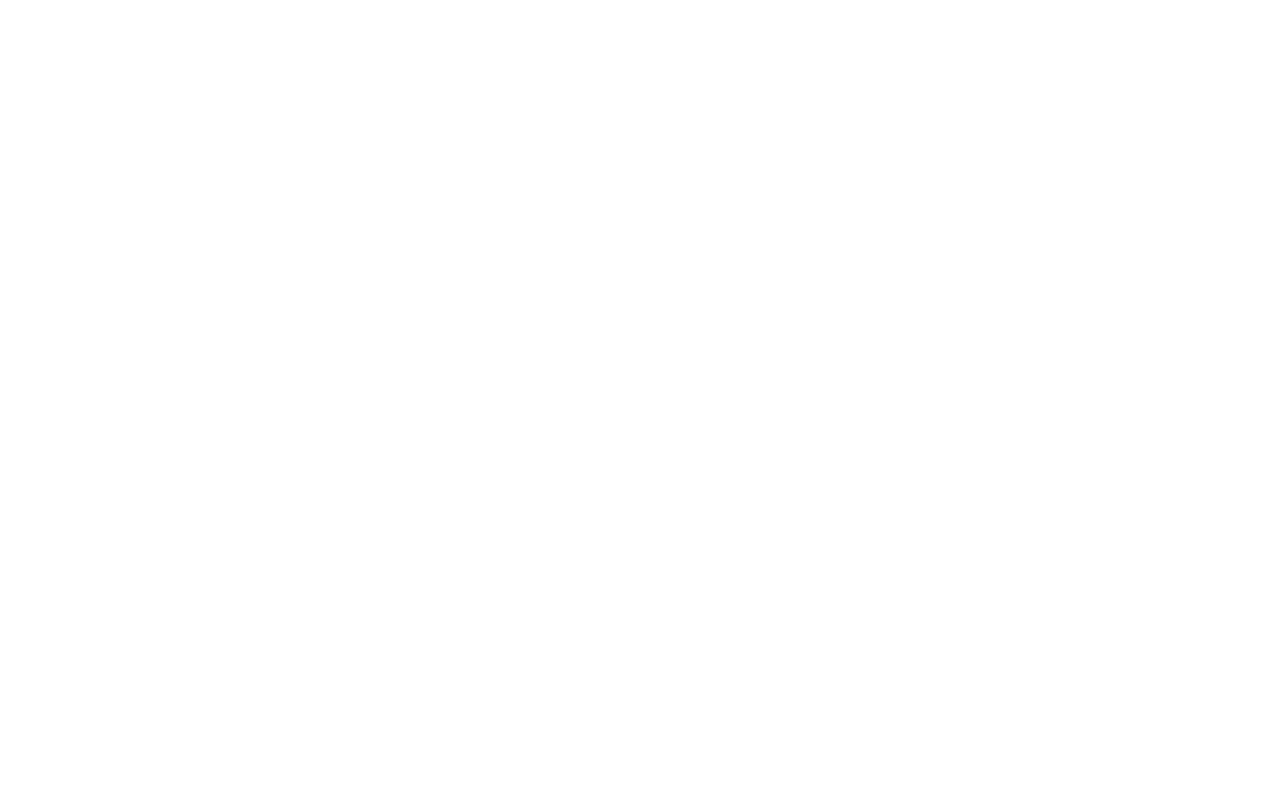
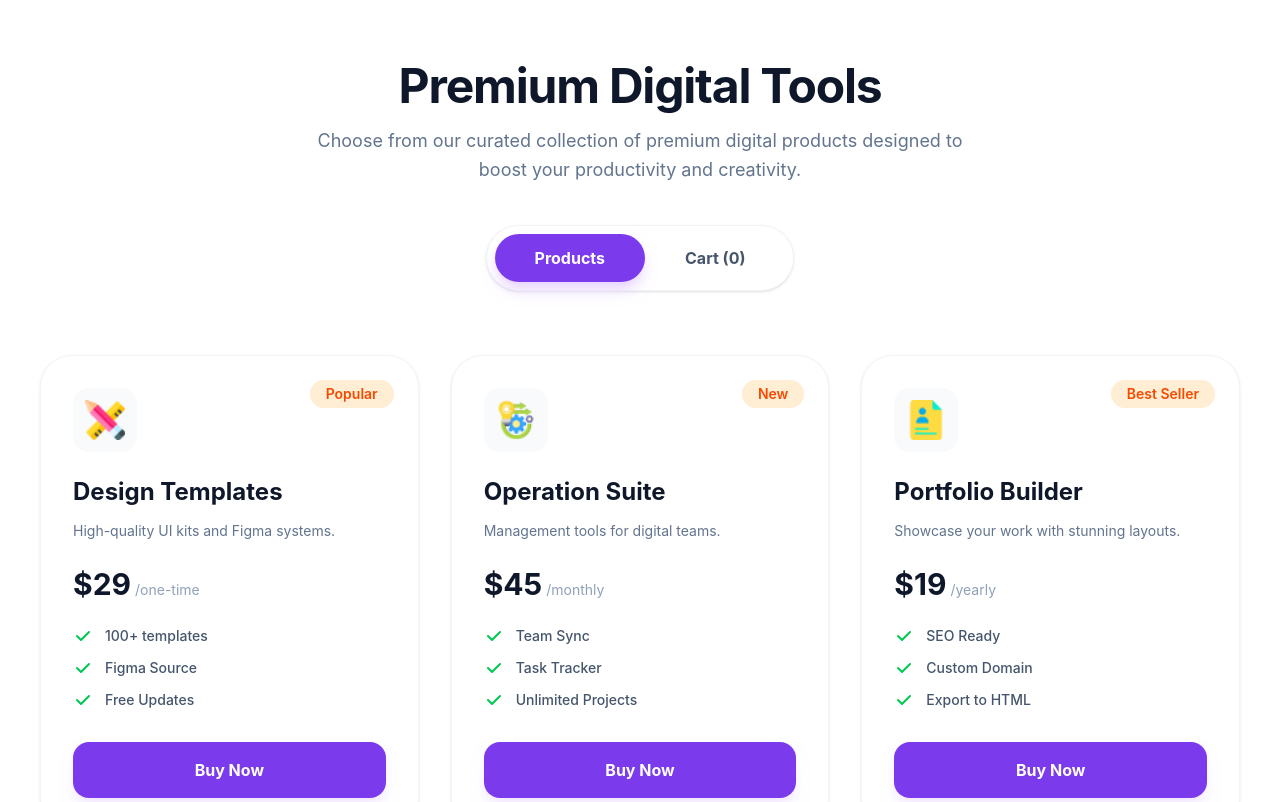
Before and after one commit to Rabiul-Sujon/digitools-project, a React (Vite) app: page / in a window 1280 px wide. Shown: the part 1060-1862 px from the top of the page. Before the commit the page ends 1058 px from the top, so only its background shows below. Built offline with nearby package versions, Linux system fonts and the light colour scheme.

Commit message:
product card list data fetching logics implement done

```diff
--- a/package.json
+++ b/package.json
@@ -13,6 +13,7 @@
     "@tailwindcss/vite": "^4.2.2",
     "react": "^19.2.4",
     "react-dom": "^19.2.4",
+    "react-toastify": "^11.0.5",
     "tailwindcss": "^4.2.2"
   },
   "devDependencies": {
--- a/public/products.json
+++ b/public/products.json
@@ -8,7 +8,7 @@
     "tag": "Popular",
     "tagType": "badge-secondary",
     "features": ["100+ templates", "Figma Source", "Free Updates"],
-    "icon": "design-t.png"
+    "icon": "design-tool.png"
   },
   {
     "id": 2,
@@ -19,7 +19,7 @@
     "tag": "New",
     "tagType": "badge-primary",
     "features": ["Team Sync", "Task Tracker", "Unlimited Projects"],
-    "icon": "operatio.png"
+    "icon": "operation.png"
   },
   {
     "id": 3,
@@ -41,7 +41,7 @@
     "tag": "Sale",
     "tagType": "badge-ghost",
     "features": ["Payment Gateway", "Inventory Mgmt", "Tax Calculator"],
-    "icon": "shopping.png"
+    "icon": "shopping-cart.png"
   },
   {
     "id": 5,
@@ -52,7 +52,7 @@
     "tag": "Hot",
     "tagType": "badge-error",
     "features": ["Auto Post", "Analytics", "AI Captions"],
-    "icon": "social-m.png"
+    "icon": "social-media.png"
   },
   {
     "id": 6,
@@ -63,6 +63,6 @@
     "tag": "New",
     "tagType": "badge-info",
     "features": ["Grammar Check", "Plagiarism tool", "50 Languages"],
-    "icon": "writing_2.png"
+    "icon": "writing_2327400 1.png"
   }
 ]
--- a/src/App.jsx
+++ b/src/App.jsx
@@ -1,25 +1,61 @@
-import { useState } from 'react'
-import './App.css'
-import Navbar from './components/Navbar'
-import Banner from './components/Banner'
-import Stats from './components/Stats'
-
+import { useEffect, useState } from "react";
+import { ToastContainer, toast } from 'react-toastify';
+import 'react-toastify/dist/ReactToastify.css';
+import Navbar from "./components/Navbar";
+import Banner from "./components/Banner";
+import Stats from "./components/Stats";
+import ProductHeader from "./components/ProductHeader";
+import ProductList from "./components/ProductList";
 
 function App() {
-  const [count, setCount] = useState(0)
+  const [products, setProducts] = useState([]);
+  const [cart, setCart] = useState([]);
+  const [view, setView] = useState('products'); // Toggle between 'products' and 'cart'
+
+  // Fetch JSON Data
+  useEffect(() => {
+    fetch("./products.json")
+      .then((res) => res.json())
+      .then((data) => setProducts(data));
+  }, []);
+
+  // Add to Cart Function
+  const handleAddToCart = (product) => {
+    const isExist = cart.find((item) => item.id === product.id);
+    if (!isExist) {
+      setCart([...cart, product]);
+      toast.success(`${product.name} added to cart!`);
+    } else {
+      toast.warn("Product already in cart!");
+    }
+  };
 
   return (
-    <>
     <div className="bg-white min-h-screen">
-      <Navbar />
-      <Banner/>
-      <Stats/>
+      <ToastContainer position="top-center" autoClose={2000} />
 
+      {/* Pass cart.length to Navbar to update the count */}
+      <Navbar cartCount={cart.length} />
 
+      <Banner />
+      <Stats />
+
+      {/* Pass view and setView to the header to make buttons work */}
+      <ProductHeader view={view} setView={setView} cartCount={cart.length} />
+
+      {/* Conditional Rendering: Show Products or Cart */}
+      {view === 'products' ? (
+        <ProductList products={products} handleAddToCart={handleAddToCart}
+        cart={cart}/>
+         ) : (
+        <div className="max-w-7xl mx-auto px-10 pb-20 text-center">
+          {}
+          <h2 className="text-2xl font-bold">Your Cart ({cart.length})</h2>
+          {cart.length === 0 && <p className="text-slate-500 mt-4">Your cart is currently empty.</p>}
+        </div>
+      )}
     </div>
-
-    </>
-  )
+  );
 }
 
-export default App
+export default App;
--- a/src/components/Navbar.jsx
+++ b/src/components/Navbar.jsx
@@ -1,4 +1,4 @@
-const Navbar = () => {
+const Navbar = ({ cartCount }) => {
   return (
     <div className="navbar bg-base-100 shadow-sm px-4 md:px-10 fixed top-0 z-50">
       <div className="navbar-start">
@@ -20,10 +20,13 @@
         <div className="dropdown dropdown-end">
           <div tabIndex={0} role="button" className="btn btn-ghost btn-circle">
             <div className="indicator">
+                {/*Source: https://heroicons.com/ */}
               <svg xmlns="http://www.w3.org/2000/svg" className="h-6 w-6 text-gray-700" fill="none" viewBox="0 0 24 24" stroke="currentColor">
-                <path strokeLinecap="round" strokeLinejoin="round" strokeWidth="2" d="M3 3h2l.4 2M7 13h10l4-8H5.4M7 13L5.4 5M7 13l-2.293 2.293c-.63.63-.184 1.707.707 1.707H17m0 0a2 2 0 100 4 2 2 0 000-4zm-8 2a2 2 0 11-4 0 2 2 0 014 0z" />
+              <path strokeLinecap="round" strokeLinejoin="round" strokeWidth="2" d="M3 3h2l.4 2M7 13h10l4-8H5.4M7 13L5.4 5M7 13l-2.293 2.293c-.63.63-.184 1.707.707 1.707H17m0 0a2 2 0 100 4 2 2 0 000-4zm-8 2a2 2 0 11-4 0 2 2 0 014 0z" />
               </svg>
-              <span className="badge badge-sm badge-primary indicator-item">0</span>
+             <span className="badge badge-sm bg-[#7C3AED] text-white border-none indicator-item">
+             {cartCount}
+             </span>
             </div>
           </div>
         </div>
--- /dev/null
+++ b/src/components/ProductCard.jsx
@@ -0,0 +1,68 @@
+const ProductCard = ({ product,handleAddToCart, cart }) => {
+    const getImageUrl = (name) => {
+    return new URL(`../assets/products/${name}`, import.meta.url).href;
+  };
+  const isAlreadyInCart = cart.find((item) => item.id === product.id);
+  return (
+    <div className="bg-white rounded-[32px] p-8 border border-slate-100 shadow-sm hover:shadow-xl transition-all duration-300 flex flex-col relative h-full">
+
+      {/* 1. Tag (Top Right) */}
+      <div className={`absolute top-6 right-6 px-4 py-1 rounded-full text-sm font-semibold ${
+        product.tagType === 'popular' ? 'bg-purple-100 text-purple-600' :
+        product.tagType === 'new' ? 'bg-green-100 text-green-600' :
+        'bg-orange-100 text-orange-600'
+      }`}>
+        {product.tag}
+      </div>
+
+      {/* 2. Icon Container */}
+
+    <div className="w-16 h-16 bg-slate-50 rounded-2xl flex items-center justify-center mb-6">
+     <img
+    src={getImageUrl(product.icon)}
+    alt={product.name}
+    className="w-10 h-10 object-contain"/>
+    </div>
+
+      {/* 3. Title & Description */}
+      <h3 className="text-2xl font-bold text-slate-900 mb-3">{product.name}</h3>
+      <p className="text-slate-500 text-sm mb-6 leading-relaxed flex-grow">
+        {product.description}
+      </p>
+
+      {/* 4. Price & Period */}
+      <div className="flex items-baseline gap-1 mb-6">
+        <span className="text-3xl font-bold text-slate-900">${product.price}</span>
+        <span className="text-slate-400 text-sm">/{product.period}</span>
+      </div>
+
+      {/* 5. Features List */}
+      <div className="space-y-3 mb-8">
+        {product.features.map((feature, index) => (
+          <div key={index} className="flex items-center gap-3">
+            <svg xmlns="http://www.w3.org/2000/svg" className="h-5 w-5 text-green-500" viewBox="0 0 20 20" fill="currentColor">
+              <path fillRule="evenodd" d="M16.707 5.293a1 1 0 010 1.414l-8 8a1 1 0 01-1.414 0l-4-4a1 1 0 011.414-1.414L8 12.586l7.293-7.293a1 1 0 011.414 0z" clipRule="evenodd" />
+            </svg>
+            <span className="text-slate-600 text-sm font-medium">{feature}</span>
+          </div>
+        ))}
+      </div>
+
+      {/* 6. Buy Now Button */}
+    <button
+        disabled={isAlreadyInCart}
+        onClick={() => handleAddToCart(product)}
+        className={`w-full font-bold py-4 rounded-2xl transition-all duration-300 ${
+          isAlreadyInCart
+            ? 'bg-slate-100 text-slate-400 cursor-not-allowed'
+            : 'bg-[#7C3AED] hover:bg-[#6D28D9] text-white shadow-lg shadow-purple-100'
+        }`}
+      >
+        {isAlreadyInCart ? 'Already in Cart' : 'Buy Now'}
+      </button>
+    </div>
+  );
+};
+
+
+export default ProductCard;
--- /dev/null
+++ b/src/components/ProductHeader.jsx
@@ -0,0 +1,49 @@
+import React from 'react'
+
+const ProductHeader = ({ view, setView, cartCount }) => {
+  return (
+    <section className="py-16 px-4 text-center">
+      {/* Title */}
+      <h2 className="text-4xl md:text-5xl font-bold text-slate-900 mb-4 tracking-tight">
+        Premium Digital Tools
+      </h2>
+
+      {/* Description */}
+      <p className="text-slate-500 max-w-2xl mx-auto mb-10 leading-relaxed text-lg">
+        Choose from our curated collection of premium digital products designed
+        to boost your productivity and creativity.
+      </p>
+
+      {/* Toggle Pill Container */}
+      <div className="inline-flex items-center bg-white border border-slate-100 p-2 rounded-full shadow-sm">
+
+        {/* Products Button */}
+        <button
+          onClick={() => setView('products')}
+          className={`px-10 py-3 rounded-full font-bold transition-all duration-300 ${
+            view === 'products'
+            ? 'bg-[#7C3AED] text-white shadow-lg shadow-purple-200'
+            : 'text-slate-600 hover:bg-slate-50'
+          }`}
+        >
+          Products
+        </button>
+
+        {/* Cart Button */}
+        <button
+          onClick={() => setView('cart')}
+          className={`px-10 py-3 rounded-full font-bold transition-all duration-300 flex items-center gap-2 ${
+            view === 'cart'
+            ? 'bg-[#7C3AED] text-white shadow-lg shadow-purple-200'
+            : 'text-slate-600 hover:bg-slate-50'
+          }`}
+        >
+          Cart ({cartCount})
+        </button>
+
+      </div>
+    </section>
+  );
+};
+
+export default ProductHeader;
--- /dev/null
+++ b/src/components/ProductList.jsx
@@ -0,0 +1,18 @@
+import ProductCard from './ProductCard';
+
+const ProductList = ({ products, handleAddToCart, cart }) => {
+  return (
+    <div className="grid grid-cols-1 md:grid-cols-3 gap-8 max-w-7xl mx-auto px-10">
+      {products.map(product => (
+        <ProductCard
+          key={product.id}
+          product={product}
+          handleAddToCart={handleAddToCart}
+          cart={cart}
+        />
+      ))}
+    </div>
+  );
+};
+
+export default ProductList;
--- a/src/components/Stats.jsx
+++ b/src/components/Stats.jsx
@@ -10,7 +10,7 @@
         </div>
 
         {/* Vertical Divider 1 */}
-        <div className="hidden md:block w-[1px] h-16 bg-purple-400 opacity-50"></div>
+        <div className="hidden md:block w-[2px] h-16 bg-purple-400 opacity-50"></div>
 
         {/* Premium Tools */}
         <div className="text-center flex-1 my-8 md:my-0">
@@ -19,7 +19,7 @@
         </div>
 
         {/* Vertical Divider 2 */}
-        <div className="hidden md:block w-[1px] h-16 bg-purple-400 opacity-50"></div>
+        <div className="hidden md:block w-[2px] h-16 bg-purple-400 opacity-50"></div>
 
         {/* Rating */}
         <div className="text-center flex-1">
```
Also changed, not shown: 1 other file (tests, documents, lock files or other folders).
